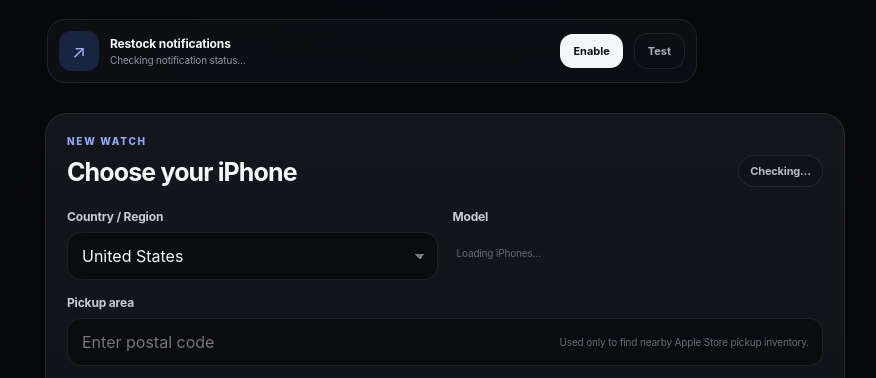
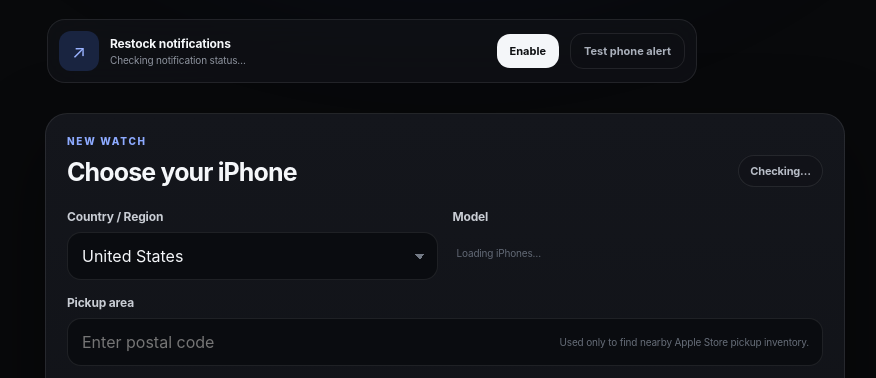
Before and after one commit to Davidyili230/StockPing, a website: page public/index.html in a window 1280 px wide. Shown: the part 347-725 px from the top of the page, without its empty margins (195-1071 px from the left). Drawn offline with Linux system fonts and the light colour scheme.

Commit message:
Add clear phone notification test button

```diff
--- a/public/index.html
+++ b/public/index.html
@@ -1,6 +1,6 @@
 <!doctype html><html lang="en"><head><meta charset="utf-8"><meta name="viewport" content="width=device-width,initial-scale=1,viewport-fit=cover"><meta name="theme-color" content="#08090b"><meta name="apple-mobile-web-app-capable" content="yes"><meta name="apple-mobile-web-app-status-bar-style" content="black-translucent"><meta name="apple-mobile-web-app-title" content="StockPing"><title>StockPing — iPhone restock alerts</title><link rel="manifest" href="/manifest.webmanifest"><link rel="apple-touch-icon" href="/icon-192.png"><link rel="stylesheet" href="/styles.css"></head><body><div class="glow"></div><main class="shell">
 <header class="topbar"><a class="brand" href="/"><span class="brand-mark">S</span><span>StockPing</span></a><span class="live-pill"><i></i><span id="liveStatus">Monitoring · 1 min</span></span></header>
-<section class="hero"><div class="eyebrow">IPHONE RESTOCK ALERTS</div><h1>Pick your iPhone.<br><span>We’ll watch the stores.</span></h1><p>Choose a model, ZIP code, color and storage. Availability loads automatically, then one tap starts monitoring.</p><div class="push-card"><div class="push-icon">↗</div><div class="push-copy"><strong>Restock notifications</strong><span id="pushHint">Checking notification status…</span></div><button id="notifyBtn" class="button primary compact">Enable</button><button id="testBtn" class="button ghost compact">Test</button></div></section>
+<section class="hero"><div class="eyebrow">IPHONE RESTOCK ALERTS</div><h1>Pick your iPhone.<br><span>We’ll watch the stores.</span></h1><p>Choose a model, ZIP code, color and storage. Availability loads automatically, then one tap starts monitoring.</p><div class="push-card"><div class="push-icon">↗</div><div class="push-copy"><strong>Restock notifications</strong><span id="pushHint">Checking notification status…</span></div><button id="notifyBtn" class="button primary compact">Enable</button><button id="testBtn" class="button ghost compact">Test phone alert</button></div></section>
 <section class="panel"><div class="section-heading"><div><div class="eyebrow">NEW WATCH</div><h2>Choose your iPhone</h2></div><span id="intervalBadge" class="mini-badge">Checking…</span></div><form id="watchForm" class="form-grid">
 <label class="field"><span>Country / Region</span><select id="country"><option value="US">United States</option><option value="CA">Canada</option><option value="GB">United Kingdom</option><option value="AU">Australia</option></select></label>
 <label class="field model-field"><span>Model</span><select id="model" class="native-config" required><option value="">Loading models…</option></select><div id="modelChips" class="option-chips model-chips"><span class="chip-placeholder">Loading iPhones…</span></div></label>
```
